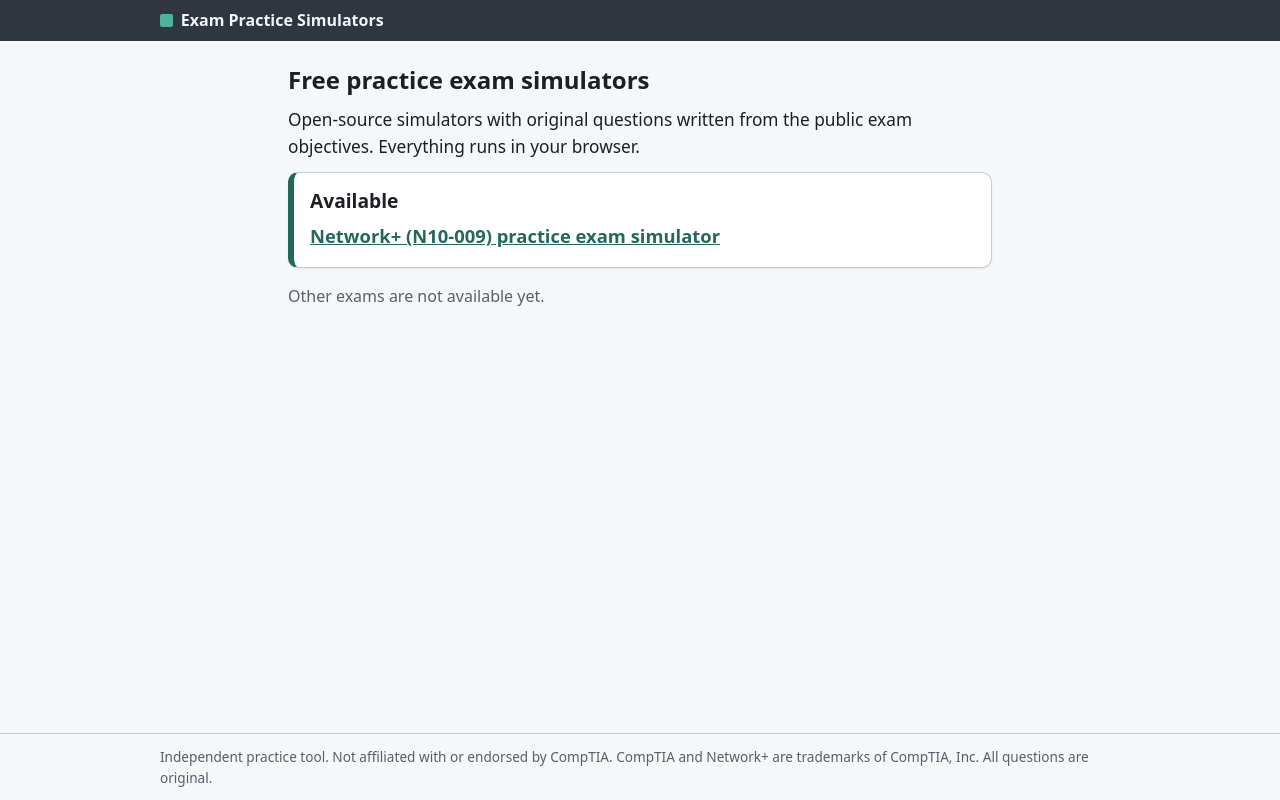
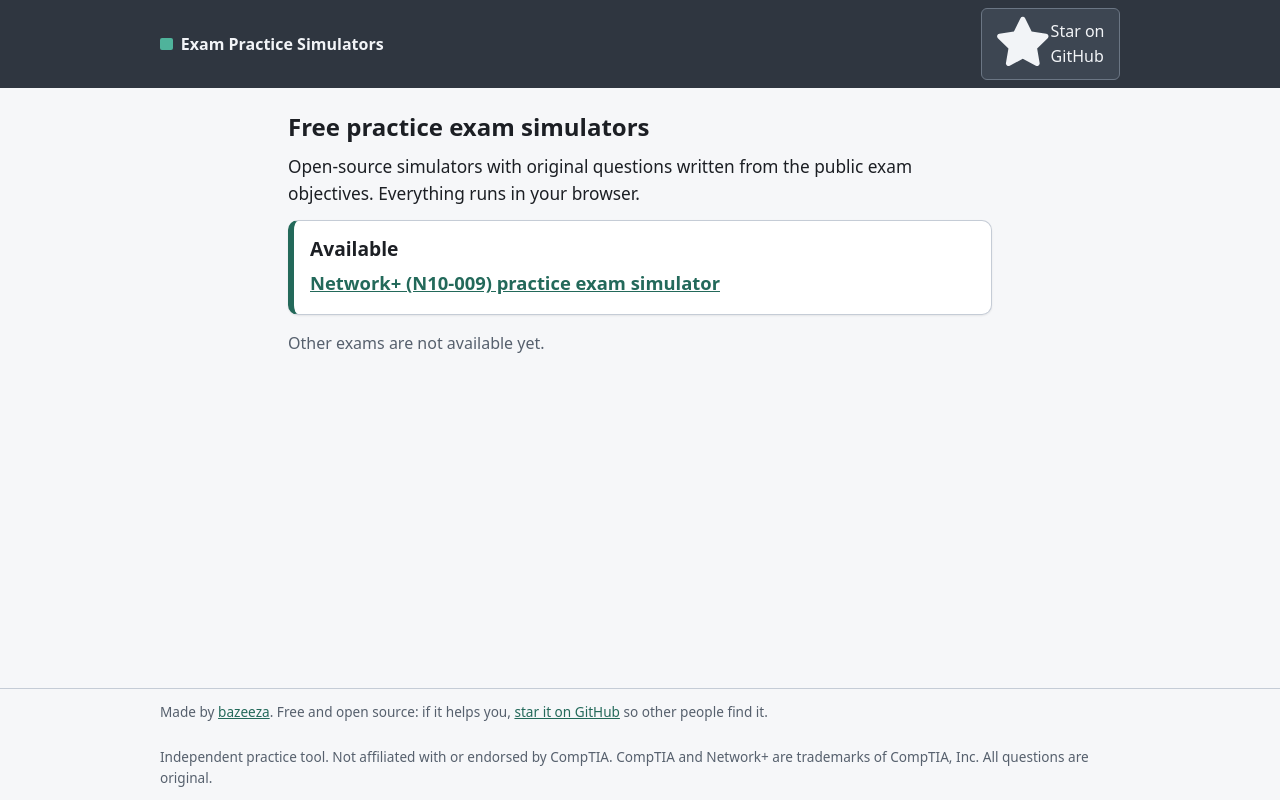
Before and after one commit to Bazeeza/Comptia-Exam-Practice, a plain HTML site: page index.html in a window 1280 px wide. Drawn offline with Linux system fonts and the light colour scheme.

Commit message:
Add Star on GitHub button to the top bar

```diff
--- a/index.html
+++ b/index.html
@@ -16,6 +16,7 @@
   <header class="topbar">
     <div class="topbar-inner">
       <p class="brand"><span class="brand-mark" aria-hidden="true"></span><span class="brand-name">Exam Practice Simulators</span></p>
+      <nav class="site-nav" aria-label="Site"><a class="chrome-btn gh-star" href="https://github.com/Bazeeza/Comptia-Exam-Practice" target="_blank" rel="noopener" aria-label="Star this project on GitHub"><svg viewBox="0 0 16 16" aria-hidden="true"><path fill="currentColor" d="M8 .25a.75.75 0 0 1 .67.42l1.88 3.81 4.2.61a.75.75 0 0 1 .42 1.28l-3.04 2.96.72 4.19a.75.75 0 0 1-1.09.79L8 12.33l-3.76 1.98a.75.75 0 0 1-1.09-.79l.72-4.19L.83 6.37a.75.75 0 0 1 .42-1.28l4.2-.61L7.33.67A.75.75 0 0 1 8 .25Z"/></svg><span>Star on GitHub</span></a></nav>
     </div>
   </header>
   <main id="main" class="landing">
@@ -30,6 +31,7 @@
     <p class="muted">Other exams are not available yet.</p>
   </main>
   <footer class="site-footer">
+    <p class="credit">Made by <a href="https://github.com/Bazeeza" target="_blank" rel="noopener">bazeeza</a>. Free and open source: if it helps you, <a href="https://github.com/Bazeeza/Comptia-Exam-Practice" target="_blank" rel="noopener">star it on GitHub</a> so other people find it.</p>
     <p>Independent practice tool. Not affiliated with or endorsed by CompTIA. CompTIA and Network+ are trademarks of CompTIA, Inc. All questions are original.</p>
   </footer>
 </div>
```
Also changed, not shown: Network+-Exam-Practice/index.html (+2 -0 lines).
